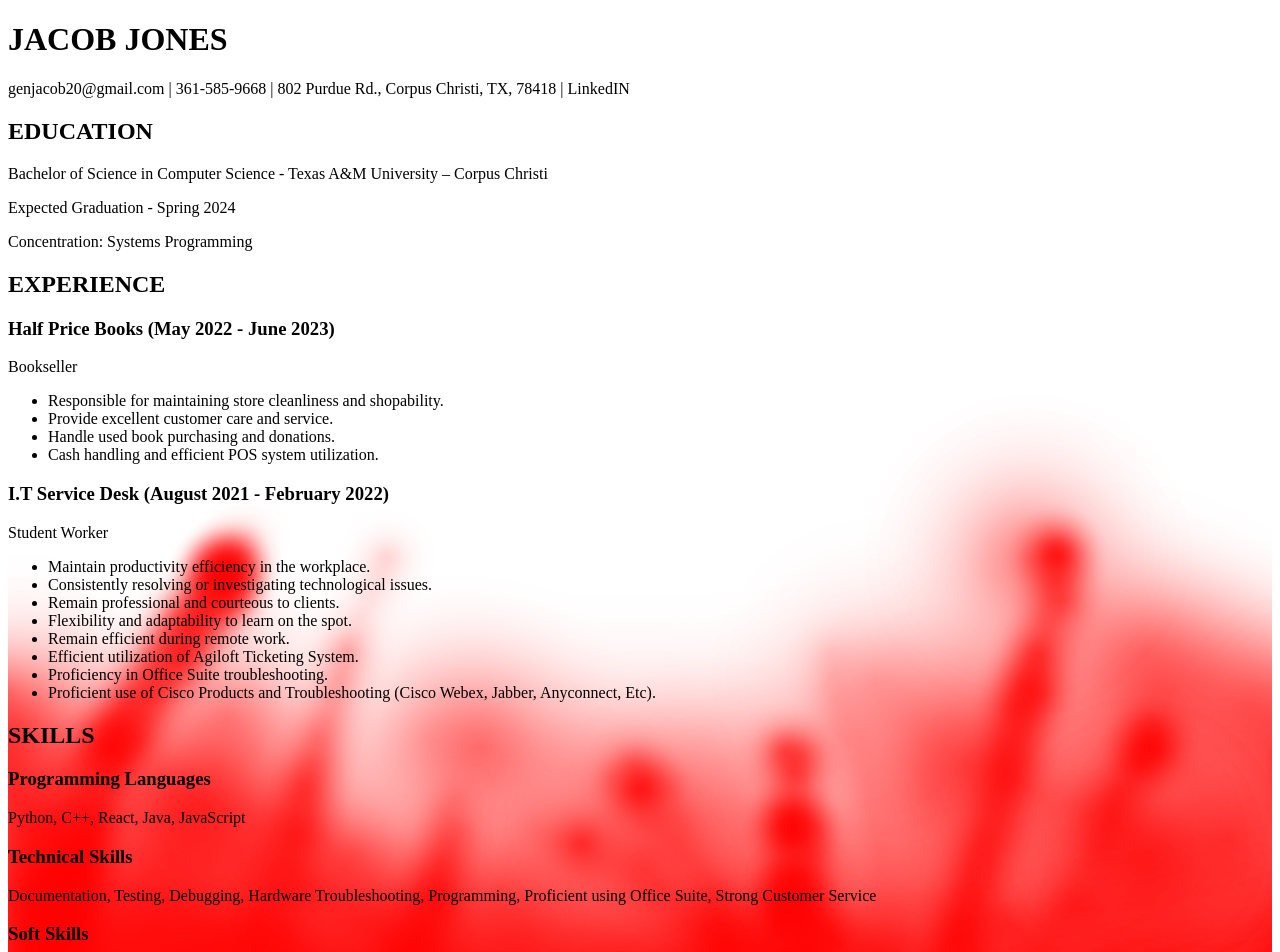
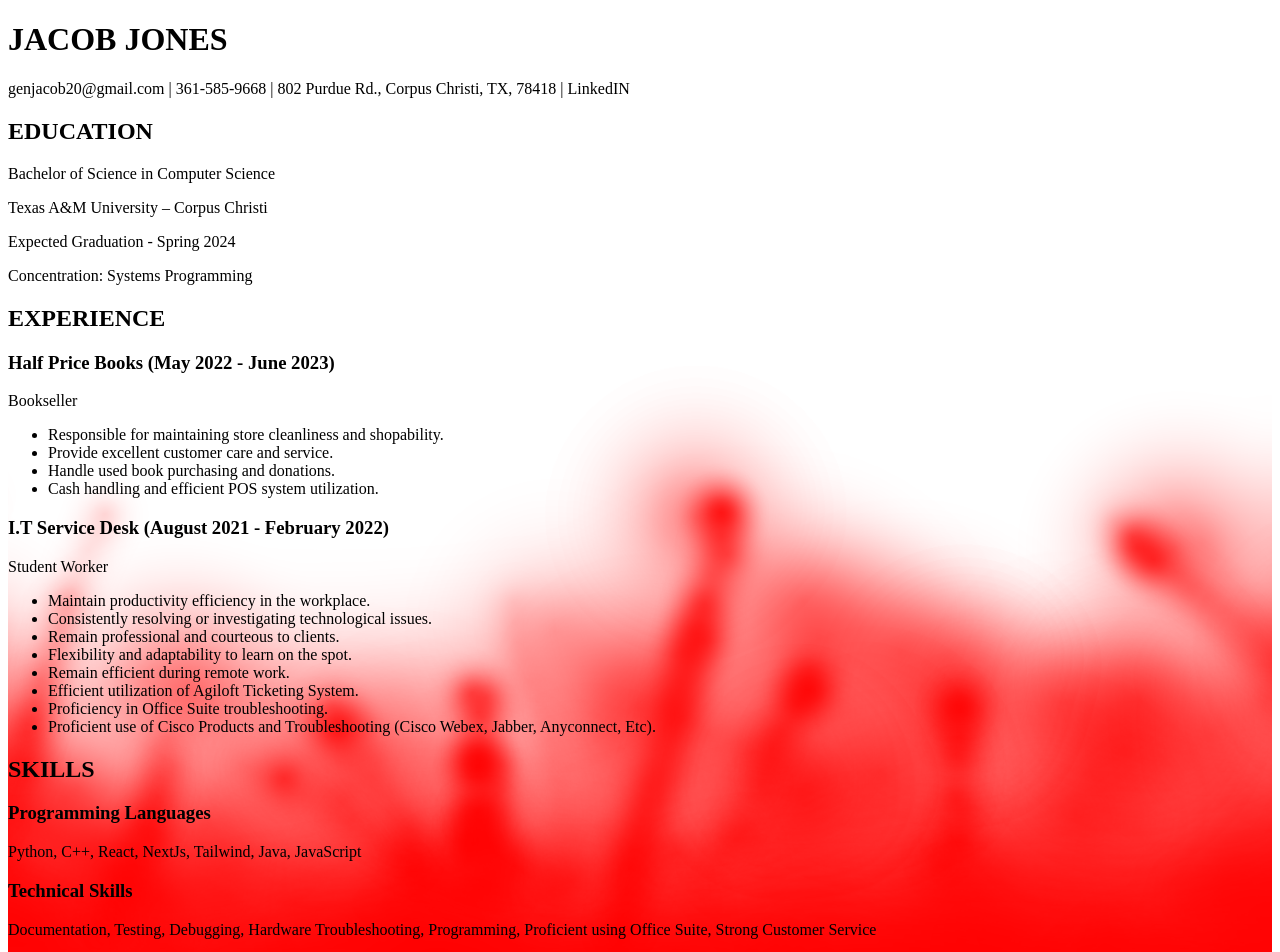
Before and after one commit to JacobJJoness/PortfolioSite, a Next.js app in the folder my-portfolio/: page /resume in a window 1280 px wide. Shown: the top 952 px of the page. Built offline with nearby package versions, Linux system fonts and the light colour scheme.

Commit message:
Updated Logo and Resume Page
Resume page is now much closer to formatted

```diff
--- a/my-portfolio/app/page.tsx
+++ b/my-portfolio/app/page.tsx
@@ -1,5 +1,7 @@
 import Image from 'next/image';
 import Link from 'next/link';
+
+
 
 export default function Home() {
   return (
@@ -24,7 +26,7 @@ export default function Home() {
       <div className="relative flex place-items-center before:absolute before:h-[300px] before:w-[480px] before:-translate-x-1/2 before:rounded-full before:bg-gradient-radial before:from-white before:to-transparent before:blur-2xl before:content-[''] after:absolute after:-z-20 after:h-[180px] after:w-[240px] after:translate-x-1/3 after:bg-gradient-conic after:from-sky-200 after:via-blue-200 after:blur-2xl after:content-[''] before:dark:bg-gradient-to-br before:dark:from-transparent before:dark:to-pink-700 before:dark:opacity-10 after:dark:from-pink-900 after:dark:via-[#ff1a01] after:dark:opacity-40 before:lg:h-[360px] z-[-1]">
         <Image
           className="relative dark:drop-shadow-[0_0_0.35rem_#ff0303] "
-          src="/jones.png"
+          src="/jjj.png"
           alt="JJ Logo"
           width={400}
           height={350}
--- a/my-portfolio/pages/resume.tsx
+++ b/my-portfolio/pages/resume.tsx
@@ -1,39 +1,44 @@
 // pages/resume.js
 
 import Head from 'next/head';
+import 'tailwindcss/tailwind.css';
 
-export default function Resume() {
+
+const Resume = () => {
   return (
-    <div className="min-h-screen w-screen flex items-center justify-center bg-cover bg-center bg-no-repeat bg-black text-white" style={{ backgroundImage: 'url(/red.png)' }}>
+    <main className="bg-black min-h-screen" style={{backgroundImage: "url('/red.png')",backgroundPosition: 'center',backgroundRepeat: 'no-repeat',backgroundSize: 'cover'}}>
+
+      <div className="max-w-3xl mx-auto p-8 text-white">
         <Head>
           <title>Jacob Jones - Resume</title>
         </Head>
         <header className="mb-8">
-        <h1 className="text-4xl font-bold mb-2">JACOB JONES</h1>
-        <p className="text-lg">genjacob20@gmail.com | 361-585-9668 | 802 Purdue Rd., Corpus Christi, TX, 78418 | LinkedIN</p>
+          <h1 className="text-4xl font-bold mb-2 text=white">JACOB JONES</h1>
+          <p>genjacob20@gmail.com | 361-585-9668 | 802 Purdue Rd., Corpus Christi, TX, 78418 | LinkedIN</p>
         </header>
         <section className="mb-8">
           <h2 className="text-2xl font-bold mb-2">EDUCATION</h2>
-        <p>Bachelor of Science in Computer Science - Texas A&amp;M University – Corpus Christi</p>
-        <p>Expected Graduation - Spring 2024</p>
+          <p className="mb-2">Bachelor of Science in Computer Science</p>
+          <p className="mb-2">Texas A&M University – Corpus Christi</p>
+          <p className="mb-4">Expected Graduation - Spring 2024</p>
           <p>Concentration: Systems Programming</p>
         </section>
         <section className="mb-8">
           <h2 className="text-2xl font-bold mb-2">EXPERIENCE</h2>
-        <div className="mb-4">
+          <div className="mb-6">
             <h3 className="text-lg font-bold">Half Price Books (May 2022 - June 2023)</h3>
-          <p>Bookseller</p>
-          <ul className="list-disc ml-8">
+            <p className="mb-2">Bookseller</p>
+            <ul className="list-disc ml-8 mb-4">
               <li>Responsible for maintaining store cleanliness and shopability.</li>
               <li>Provide excellent customer care and service.</li>
               <li>Handle used book purchasing and donations.</li>
               <li>Cash handling and efficient POS system utilization.</li>
             </ul>
           </div>
-        <div className="mb-4">
+          <div>
             <h3 className="text-lg font-bold">I.T Service Desk (August 2021 - February 2022)</h3>
-          <p>Student Worker</p>
-          <ul className="list-disc ml-8">
+            <p className="mb-2">Student Worker</p>
+            <ul className="list-disc ml-8 mb-4">
               <li>Maintain productivity efficiency in the workplace.</li>
               <li>Consistently resolving or investigating technological issues.</li>
               <li>Remain professional and courteous to clients.</li>
@@ -50,7 +55,7 @@ export default function Resume() {
           <div className="grid grid-cols-1 sm:grid-cols-2 md:grid-cols-3 gap-4">
             <div>
               <h3 className="text-lg font-bold mb-2">Programming Languages</h3>
-            <p>Python, C++, React, Java, JavaScript</p>
+              <p>Python, C++, React, NextJs, Tailwind, Java, JavaScript</p>
             </div>
             <div>
               <h3 className="text-lg font-bold mb-2">Technical Skills</h3>
@@ -63,5 +68,8 @@ export default function Resume() {
           </div>
         </section>
       </div>
+    </main>
   );
-}
+};
+
+export default Resume;
```
Also changed, not shown: my-portfolio/public/jjj.png (added). Lines whose indentation alone changed are shown as unchanged.
